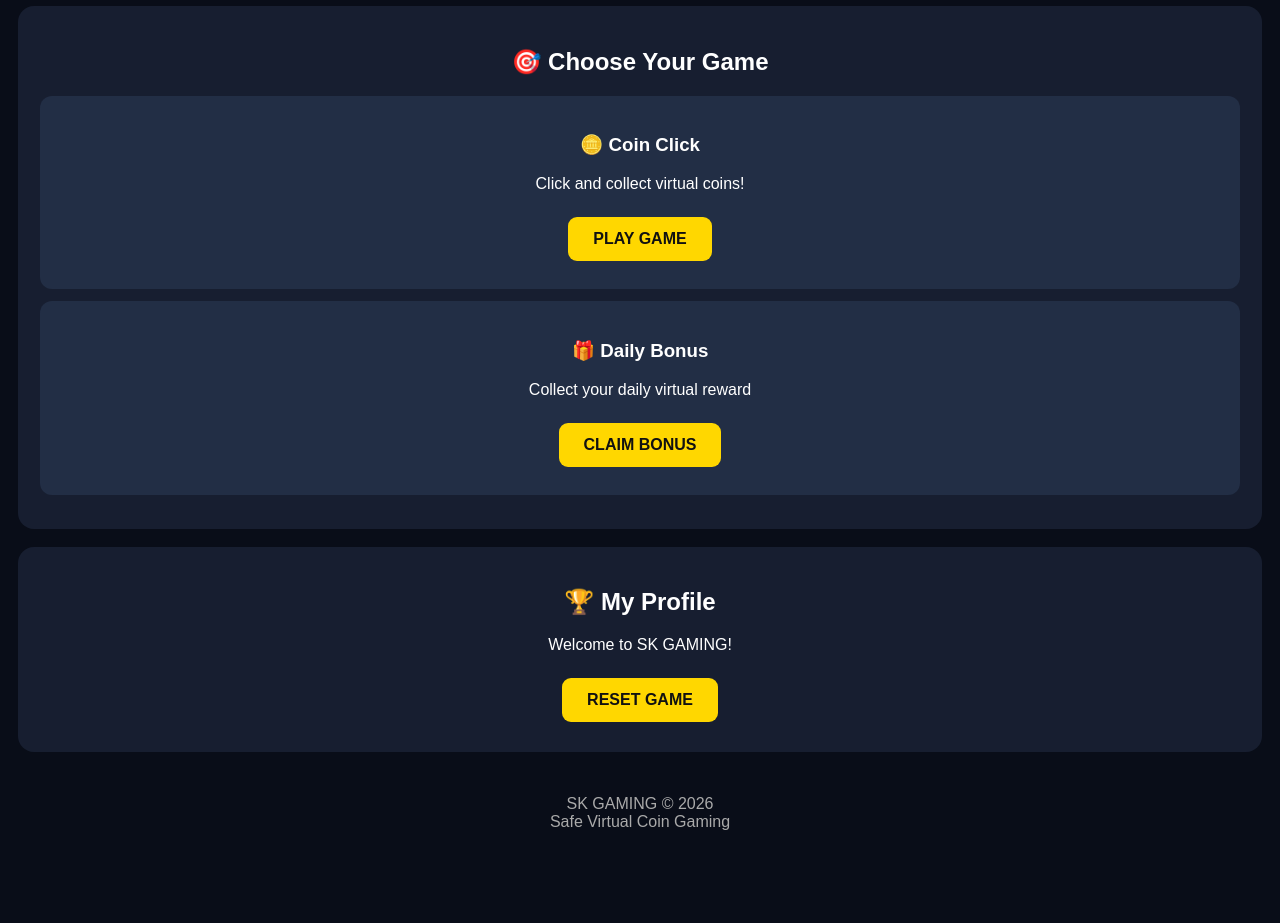
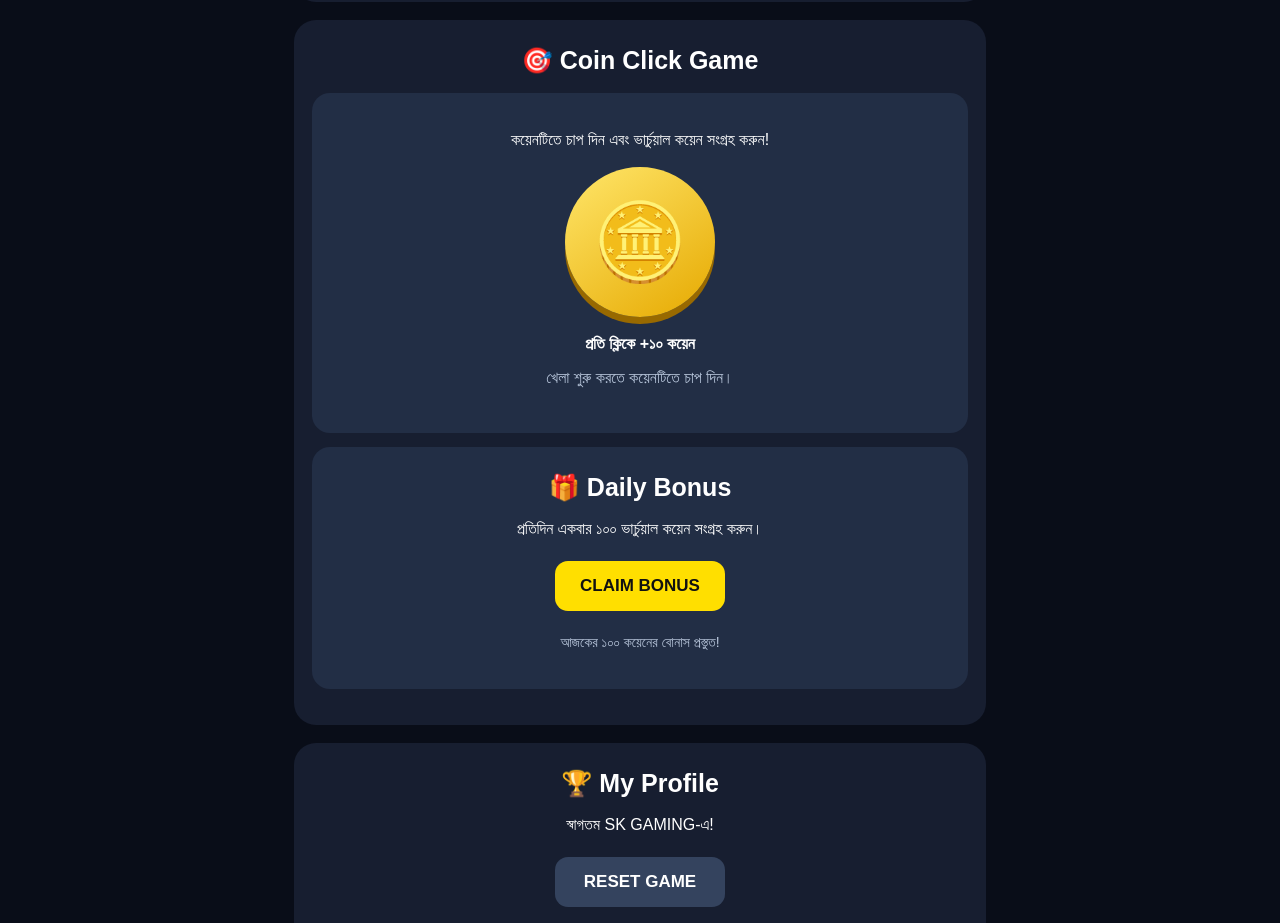
Before and after one commit to shorefulbgp-cmd/sk-gaming, a plain HTML site: page index.html in a window 1280 px wide. Shown: the part 346-1269 px from the top of the page. Before the commit the page ends 1202 px from the top, so only its background shows below. Drawn offline with Linux system fonts and the light colour scheme.

Commit message:
Update index.html

```diff
--- a/index.html
+++ b/index.html
@@ -4,88 +4,250 @@
 <head>
 <meta charset="UTF-8">
 <meta name="viewport" content="width=device-width, initial-scale=1">
+<meta name="theme-color" content="#090d18">
 <title>SK GAMING</title>
+
 <style>
 *{box-sizing:border-box}
-body{margin:0;background:#090d18;color:white;font-family:Arial;text-align:center}
-header{background:#171e30;padding:25px;color:#ffd700}
+body{
+ margin:0;
+ background:#090d18;
+ color:white;
+ font-family:Arial,sans-serif;
+ text-align:center;
+}
+header{
+ background:#171e30;
+ padding:28px 16px;
+ color:#ffdf00;
+}
 h1{margin:0;font-size:30px}
-.card{background:#171e30;margin:18px;padding:22px;border-radius:16px}
-.coins{font-size:30px;color:#ffd700;font-weight:bold}
-button{background:#ffd700;color:#111;border:0;padding:13px 25px;border-radius:9px;font-weight:bold;margin:8px;font-size:16px}
-.game{background:#222e45;padding:20px;border-radius:12px;margin:12px 0}
-footer{padding:25px;color:#aaa}
+header p{margin:12px 0 0;font-size:18px}
+main{max-width:720px;margin:22px auto;padding:0 14px}
+.card{
+ background:#171e30;
+ margin:18px 0;
+ padding:22px 18px;
+ border-radius:22px;
+}
+h2{font-size:25px;margin:4px 0 18px}
+.balance{
+ font-size:38px;
+ font-weight:bold;
+ color:#ffdf00;
+ margin:12px;
+}
+.game{
+ background:#222e45;
+ padding:22px 16px;
+ border-radius:18px;
+ margin:14px 0;
+}
+button{
+ background:#ffdf00;
+ color:#111;
+ border:0;
+ border-radius:13px;
+ padding:15px 22px;
+ font-size:17px;
+ font-weight:bold;
+ cursor:pointer;
+ margin:7px;
+ min-width:170px;
+}
+button:disabled{opacity:.5;cursor:not-allowed}
+button.secondary{background:#34435e;color:white}
+#coinButton{
+ font-size:76px;
+ width:150px;
+ height:150px;
+ min-width:0;
+ border-radius:50%;
+ display:block;
+ margin:18px auto;
+ background:linear-gradient(145deg,#ffe66a,#e6a900);
+ box-shadow:0 7px 0 #986900;
+}
+#coinButton:active{
+ box-shadow:0 2px 0 #986900;
+ transform:translateY(5px);
+}
+#status{min-height:26px;color:#b9c7dc}
+.small{color:#b9c7dc;font-size:14px;line-height:1.5}
+footer{padding:22px;color:#9aa6ba;font-size:14px}
 </style>
 </head>
+
 <body>
+
 <header>
 <h1>🎮 SK GAMING</h1>
-<p>Play • Enjoy • Win Virtual Coins</p>
+<p>Play • Enjoy • Collect Virtual Coins</p>
 </header>
 
-<div class="card">
+<main>
+
+<section class="card">
 <h2>👤 My Account</h2>
-<p>Virtual Coin Balance</p>
-<div class="coins" id="coins">1000 🪙</div>
+<div>Virtual Coin Balance</div>
+<div class="balance">
+<span id="coins">1000</span> 🪙
+</div>
+<div class="small">
+এগুলো শুধু গেমের ভার্চুয়াল পয়েন্ট।
+</div>
+</section>
+
+<section class="card">
+<h2>🎯 Coin Click Game</h2>
+
+<div class="game">
+<p>কয়েনটিতে চাপ দিন এবং ভার্চুয়াল কয়েন সংগ্রহ করুন!</p>
+
+<button id="coinButton" type="button">🪙</button>
+
+<strong>প্রতি ক্লিকে +১০ কয়েন</strong>
+
+<p id="status">
+খেলা শুরু করতে কয়েনটিতে চাপ দিন।
+</p>
 </div>
 
-<div class="card">
-<h2>🎯 Choose Your Game</h2>
 <div class="game">
-<h3>🪙 Coin Click</h3>
-<p>Click and collect virtual coins!</p>
-<button onclick="earn()">PLAY GAME</button>
+<h2>🎁 Daily Bonus</h2>
+<p>প্রতিদিন একবার ১০০ ভার্চুয়াল কয়েন সংগ্রহ করুন।</p>
+
+<button id="bonusButton" type="button">
+CLAIM BONUS
+</button>
+
+<p id="bonusStatus" class="small"></p>
 </div>
-<div class="game">
-<h3>🎁 Daily Bonus</h3>
-<p>Collect your daily virtual reward</p>
-<button onclick="bonus()">CLAIM BONUS</button>
-</div>
-</div>
+</section>
 
-<div class="card">
+<section class="card">
 <h2>🏆 My Profile</h2>
-<p id="status">Welcome to SK GAMING!</p>
-<button onclick="resetGame()">RESET GAME</button>
-</div>
+
+<p id="profileStatus">স্বাগতম SK GAMING-এ!</p>
+
+<button class="secondary" id="resetButton" type="button">
+RESET GAME
+</button>
+
+<p class="small">
+Reset করলে সংরক্ষিত কয়েন ও বোনাসের হিসাব মুছে যাবে।
+</p>
+</section>
+
+</main>
 
 <footer>
 SK GAMING © 2026<br>
-Safe Virtual Coin Gaming
+Safe Virtual Coin Game
 </footer>
 
 <script>
-let coins=1000;
-let claimed=false;
+const COIN_KEY = "skGamingCoins_v2";
+const BONUS_KEY = "skGamingBonusDate_v2";
 
-function update(){
-document.getElementById("coins").innerText=coins+" 🪙";
+let coins = Number(localStorage.getItem(COIN_KEY));
+
+if (!Number.isFinite(coins) || coins < 0) {
+ coins = 1000;
 }
 
-function earn(){
-coins+=10;
-update();
-document.getElementById("status").innerText=
-"Congratulations! You earned 10 virtual coins.";
+const coinsEl = document.getElementById("coins");
+const statusEl = document.getElementById("status");
+const bonusStatusEl = document.getElementById("bonusStatus");
+
+function todayKey() {
+ const d = new Date();
+
+ return d.getFullYear() + "-" +
+ String(d.getMonth()+1).padStart(2,"0") + "-" +
+ String(d.getDate()).padStart(2,"0");
 }
 
-function bonus(){
-if(claimed){
-alert("Bonus already collected!");
-return;
-}
-coins+=100;
-claimed=true;
-update();
-alert("100 Virtual Coins Added!");
+function update() {
+ coinsEl.textContent = coins.toLocaleString("en-US");
+
+ localStorage.setItem(COIN_KEY, String(coins));
+
+ const claimedToday =
+ localStorage.getItem(BONUS_KEY) === todayKey();
+
+ const bonusButton =
+ document.getElementById("bonusButton");
+
+ bonusButton.disabled = claimedToday;
+
+ bonusButton.textContent = claimedToday
+ ? "BONUS CLAIMED TODAY"
+ : "CLAIM BONUS";
+
+ bonusStatusEl.textContent = claimedToday
+ ? "আজকের বোনাস নেওয়া হয়েছে। আগামীকাল আবার আসুন।"
+ : "আজকের ১০০ কয়েনের বোনাস প্রস্তুত!";
 }
 
-function resetGame(){
-coins=1000;
-claimed=false;
+// COIN CLICK GAME
+document.getElementById("coinButton")
+.addEventListener("click", function() {
+
+ coins += 10;
+
+ update();
+
+ statusEl.textContent =
+ "দারুণ! ১০টি ভার্চুয়াল কয়েন যোগ হয়েছে।";
+
+});
+
+// DAILY BONUS
+document.getElementById("bonusButton")
+.addEventListener("click", function() {
+
+ if (localStorage.getItem(BONUS_KEY) === todayKey()) {
+  bonusStatusEl.textContent =
+  "আজকের বোনাস ইতিমধ্যে নেওয়া হয়েছে।";
+  return;
+ }
+
+ coins += 100;
+
+ localStorage.setItem(BONUS_KEY, todayKey());
+
+ update();
+
+ bonusStatusEl.textContent =
+ "অভিনন্দন! ১০০ ভার্চুয়াল কয়েন যোগ হয়েছে।";
+
+});
+
+// RESET GAME
+document.getElementById("resetButton")
+.addEventListener("click", function() {
+
+ if (!confirm("গেমের সব অগ্রগতি রিসেট করবেন?")) {
+  return;
+ }
+
+ coins = 1000;
+
+ localStorage.removeItem(BONUS_KEY);
+
+ update();
+
+ statusEl.textContent =
+ "গেম রিসেট হয়েছে। আবার খেলুন!";
+
+ document.getElementById("profileStatus").textContent =
+ "আপনার গেম নতুন করে শুরু হয়েছে।";
+
+});
+
 update();
-document.getElementById("status").innerText="Game reset!";
-}
 </script>
+
 </body>
 </html>
```
